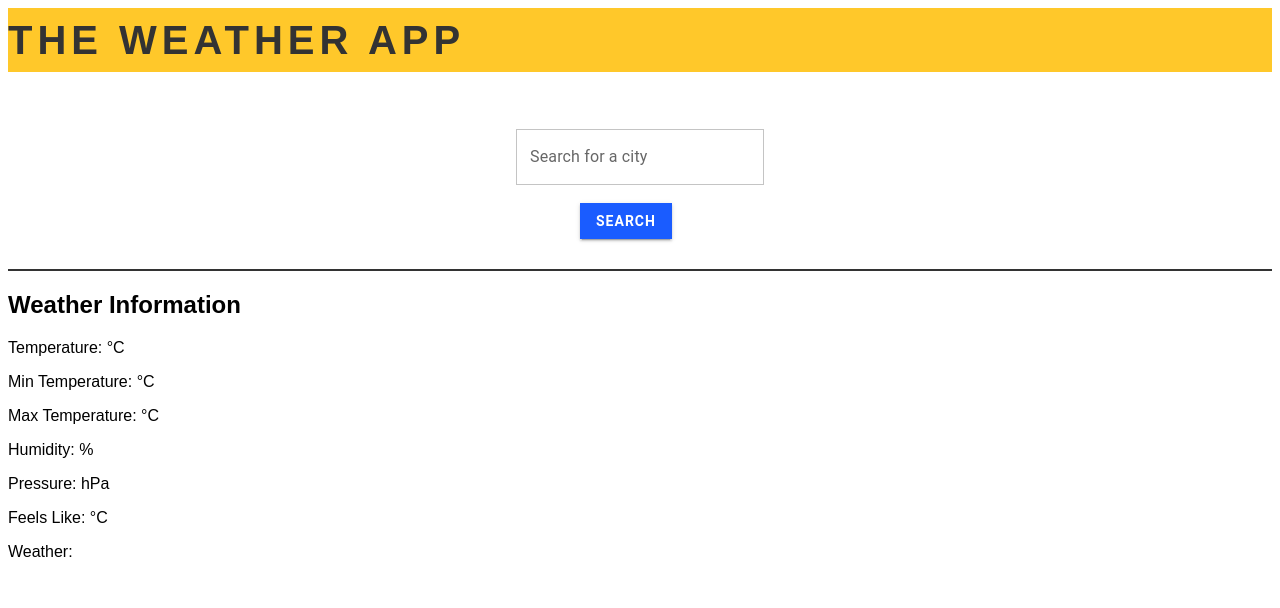
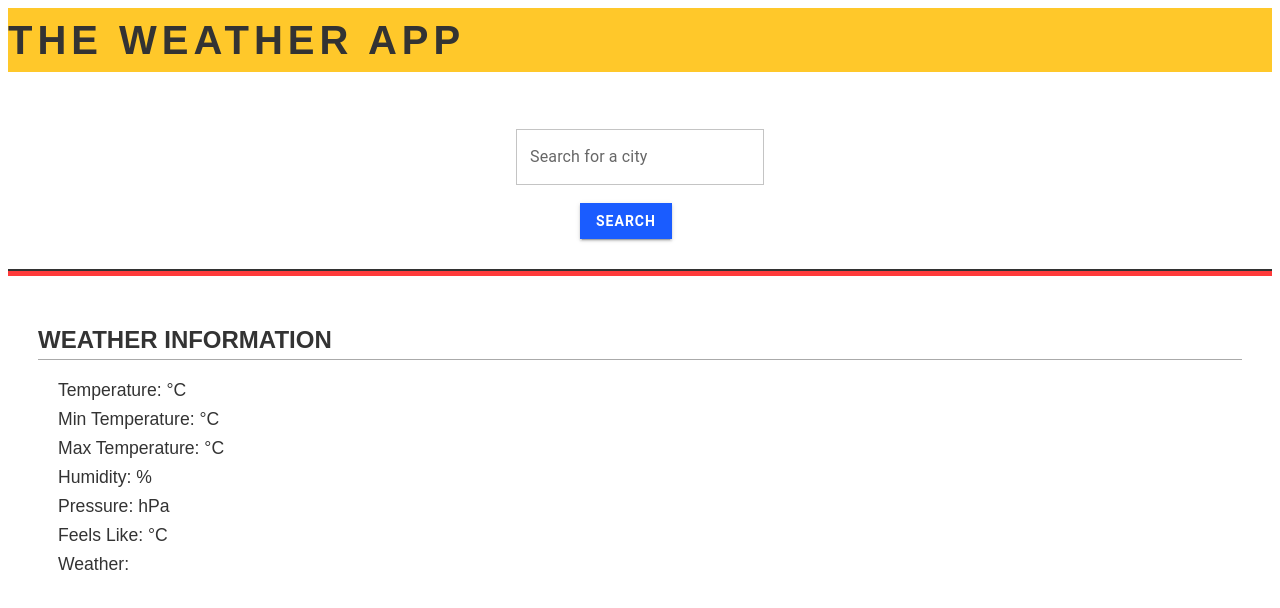
Before and after one commit to SnehalGaikwad-04/100Days-MERN, a React (Vite) app in the folder Day-67 Material UI/WeatherApp/: page / in a window 1280 px wide. Shown: the top 608 px of the page. Built offline with nearby package versions, Linux system fonts and the light colour scheme.

Commit message:
Add class name to InfoBox component
Added a class name 'infobox' to the main div for styling.

```diff
--- a/Day-67 Material UI/WeatherApp/src/InfoBox.jsx
+++ b/Day-67 Material UI/WeatherApp/src/InfoBox.jsx
@@ -1,9 +1,8 @@
-import * as React from "react";
 import "./WeatherApp.css";
 
 export default function InfoBox({ info }) {
   return (
-    <div>
+    <div className="infobox">
       <h2>Weather Information</h2>
       <p>Temperature: {info.temp} °C</p>
       <p>Min Temperature: {info.tempmin} °C</p>
```
